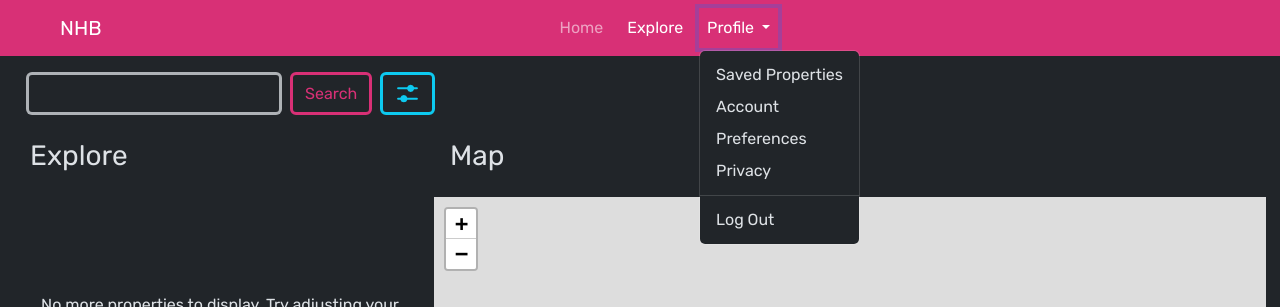
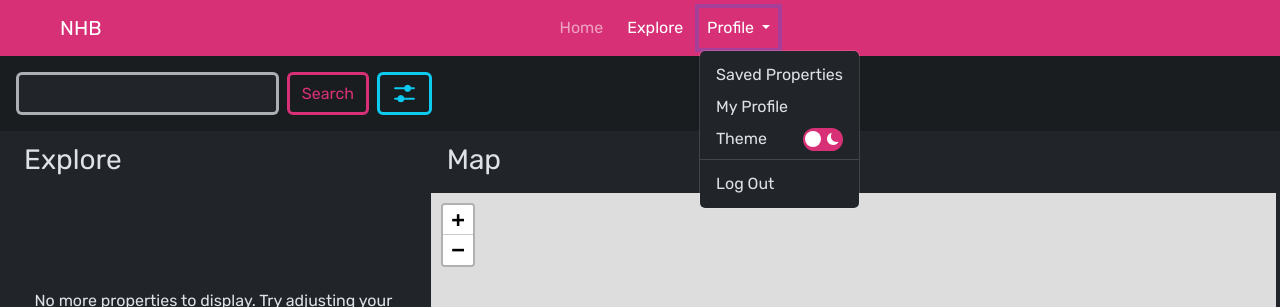
Before and after one commit to Aarongold1869/NiceHouseBro, a Django app: page /explore/ in a window 1280 px wide, after a click on "Profile". Shown: the top 307 px of the page. Run offline with Django 5.2, Linux system fonts and the light colour scheme; a user stored in the database is signed in; data comes from the database, SQL or seed files in the repository; both versions use the stored data as it was after the commit; some libraries are stand-ins or nearby versions.

Commit message:
toggle theme

```diff
--- a/profiles/urls.py
+++ b/profiles/urls.py
@@ -6,4 +6,5 @@ urlpatterns = [
     path('locate/', views.locate_view, name='locate'),
     path('saved/', views.saved_property_list_view, name='saved_property_list'),
     path('toggle-saved/<str:property_id>/', views.toggle_saved, name='toggle_saved_profile'),
+    path('toggle-theme/', views.toggle_theme, name='toggle_theme'),
 ]
--- a/static/css/styles.css
+++ b/static/css/styles.css
@@ -32,3 +32,66 @@ body {
   border-color: var(--love)  !important;
   color: var(--background) !important;
 }
+
+ /* The switch - the box around the slider */
+ .switch {
+  position: relative;
+  display: inline-block;
+  width: 40px;
+  height: 23px;
+}
+
+/* Hide default HTML checkbox */
+.switch input {
+  opacity: 0;
+  width: 0;
+  height: 0;
+}
+
+/* The slider */
+.slider {
+  position: absolute;
+  cursor: pointer;
+  top: 0;
+  left: 0;
+  right: 0;
+  bottom: 0;
+  background-color: var(--love);;
+  -webkit-transition: .4s;
+  transition: .4s;
+}
+
+.slider:before {
+  position: absolute;
+  content: "";
+  height: 16px;
+  width: 16px;
+  left: 2px;
+  bottom: 4px;
+  background-color: white;
+  -webkit-transition: .4s;
+  transition: .4s;
+}
+
+input:checked + .slider {
+  background-color: var(--love);
+}
+
+input:focus + .slider {
+  box-shadow: 0 0 1px var(--love);
+}
+
+input:checked + .slider:before {
+  -webkit-transform: translateX(18px);
+  -ms-transform: translateX(18px);
+  transform: translateX(18px);
+}
+
+/* Rounded sliders */
+.slider.round {
+  border-radius: 20px;
+}
+
+.slider.round:before {
+  border-radius: 50%;
+}
--- a/templates/base.html
+++ b/templates/base.html
@@ -1,5 +1,5 @@
 <!DOCTYPE html>
-<html lang="en">
+<html lang="en" data-bs-theme="{% if not user.is_authenticated %}dark{% else %}{{ request.user.profile_set.first.theme }}{% endif %}">
 <head>
     <meta charset="UTF-8">
     <meta name="viewport" content="width=device-width, initial-scale=1.0, maximum-scale=1.0, user-scalable=no" />
@@ -15,6 +15,9 @@
     <!-- htmx -->
     <script type="text/javascript" src="{% static 'js/htmx.min.js' %}" defer></script>
 
+    <!-- jquery -->
+    <script src="https://ajax.googleapis.com/ajax/libs/jquery/3.7.1/jquery.min.js"></script>
+
     <!-- Leafletjs -->
     <link rel="stylesheet" href="https://unpkg.com/leaflet@1.9.4/dist/leaflet.css" integrity="sha256-p4NxAoJBhIIN+hmNHrzRCf9tD/miZyoHS5obTRR9BMY=" crossorigin="" />
     <script src="https://unpkg.com/leaflet@1.9.4/dist/leaflet.js" integrity="sha256-20nQCchB9co0qIjJZRGuk2/Z9VM+kNiyxNV1lvTlZBo=" crossorigin=""></script>
@@ -25,7 +28,7 @@
     <title>Nice House Bro</title>
 </head>
 
-<body hx-headers='{"X-CSRFToken": "{{ csrf_token }}"}' data-bs-theme="{% if not user.is_authenticated %}dark{% else %}{{ request.user.profile_set.first.theme }}{% endif %}">
+<body hx-headers='{"X-CSRFToken": "{{ csrf_token }}"}' >
 
     {% include 'components/nav.html' %}
 
--- a/templates/components/nav.html
+++ b/templates/components/nav.html
@@ -14,18 +14,11 @@ data-bs-theme="dark"
                 <li class="nav-item me-2">
                     <a class="nav-link {% if request.get_full_path == '/' %}active{% endif %}" aria-current="page" href="/">
                         Home
-                        {% comment %} <svg xmlns="http://www.w3.org/2000/svg" width="20" height="20" fill="currentColor" class="bi bi-house mx-1" viewBox="0 0 16 16">
-                            <path d="M8.707 1.5a1 1 0 0 0-1.414 0L.646 8.146a.5.5 0 0 0 .708.708L2 8.207V13.5A1.5 1.5 0 0 0 3.5 15h9a1.5 1.5 0 0 0 1.5-1.5V8.207l.646.647a.5.5 0 0 0 .708-.708L13 5.793V2.5a.5.5 0 0 0-.5-.5h-1a.5.5 0 0 0-.5.5v1.293zM13 7.207V13.5a.5.5 0 0 1-.5.5h-9a.5.5 0 0 1-.5-.5V7.207l5-5z"/>
-                        </svg> {% endcomment %}
                     </a>
                 </li>
                 <li class="nav-item me-2">
                     <a class="nav-link {% if '/explore/' in request.get_full_path %}active{% endif %}" href="/explore/">
                         Explore
-                        {% comment %} <svg xmlns="http://www.w3.org/2000/svg" width="20" height="20" fill="currentColor" class="bi bi-compass mx-1" viewBox="0 0 16 16">
-                            <path d="M8 16.016a7.5 7.5 0 0 0 1.962-14.74A1 1 0 0 0 9 0H7a1 1 0 0 0-.962 1.276A7.5 7.5 0 0 0 8 16.016m6.5-7.5a6.5 6.5 0 1 1-13 0 6.5 6.5 0 0 1 13 0"/>
-                            <path d="m6.94 7.44 4.95-2.83-2.83 4.95-4.949 2.83 2.828-4.95z"/>
-                         </svg> {% endcomment %}
                     </a>
                 </li>
                 {% if not user.is_authenticated %}
@@ -37,11 +30,25 @@ data-bs-theme="dark"
                     <a class="nav-link dropdown-toggle {% if '/profile/' in request.get_full_path %}active{% endif %}" href="#" role="button" data-bs-toggle="dropdown" aria-expanded="false">
                         Profile
                     </a>
-                    <ul class="dropdown-menu" >
+                    <ul id='nav-dropdown' class="dropdown-menu">
                         <li><a class="dropdown-item" href="{% url 'saved_property_list' %}">Saved Properties</a></li>
-                        <li><a class="dropdown-item" href="#">Account</a></li>
-                        <li><a class="dropdown-item" href="#">Preferences</a></li>
-                        <li><a class="dropdown-item" href="#">Privacy</a></li>
+                        <li><a class="dropdown-item" href="#">My Profile</a></li>
+                        <li>
+                            <div class="mx-3 my-1 d-flex align-items-center justify-content-between">
+                            <p class="m-0">Theme</p>
+                            <label class="switch" data-bs-auto-close="false">
+                                <input id="theme-toggle" type="checkbox">
+                                <span class="slider round d-flex p-1 justify-content-between align-items-center">
+                                    <svg xmlns="http://www.w3.org/2000/svg" width="14" height="14" fill="white" class="bi bi-brightness-high-fill" viewBox="0 0 16 16">
+                                        <path d="M12 8a4 4 0 1 1-8 0 4 4 0 0 1 8 0M8 0a.5.5 0 0 1 .5.5v2a.5.5 0 0 1-1 0v-2A.5.5 0 0 1 8 0m0 13a.5.5 0 0 1 .5.5v2a.5.5 0 0 1-1 0v-2A.5.5 0 0 1 8 13m8-5a.5.5 0 0 1-.5.5h-2a.5.5 0 0 1 0-1h2a.5.5 0 0 1 .5.5M3 8a.5.5 0 0 1-.5.5h-2a.5.5 0 0 1 0-1h2A.5.5 0 0 1 3 8m10.657-5.657a.5.5 0 0 1 0 .707l-1.414 1.415a.5.5 0 1 1-.707-.708l1.414-1.414a.5.5 0 0 1 .707 0m-9.193 9.193a.5.5 0 0 1 0 .707L3.05 13.657a.5.5 0 0 1-.707-.707l1.414-1.414a.5.5 0 0 1 .707 0m9.193 2.121a.5.5 0 0 1-.707 0l-1.414-1.414a.5.5 0 0 1 .707-.707l1.414 1.414a.5.5 0 0 1 0 .707M4.464 4.465a.5.5 0 0 1-.707 0L2.343 3.05a.5.5 0 1 1 .707-.707l1.414 1.414a.5.5 0 0 1 0 .708"/>
+                                    </svg>
+                                    <svg xmlns="http://www.w3.org/2000/svg" width="12" height="12" fill="white" class="bi bi-moon-fill" viewBox="0 0 16 16">
+                                        <path d="M6 .278a.77.77 0 0 1 .08.858 7.2 7.2 0 0 0-.878 3.46c0 4.021 3.278 7.277 7.318 7.277q.792-.001 1.533-.16a.79.79 0 0 1 .81.316.73.73 0 0 1-.031.893A8.35 8.35 0 0 1 8.344 16C3.734 16 0 12.286 0 7.71 0 4.266 2.114 1.312 5.124.06A.75.75 0 0 1 6 .278"/>
+                                    </svg>
+                                </span>
+                            </label>
+                            </div>
+                        </li>
                         <li><hr class="dropdown-divider"></li>
                         <li><a class="dropdown-item" href="/account/logout/">Log Out</a></li>
                     </ul>
@@ -49,10 +56,33 @@ data-bs-theme="dark"
                 {% endif %}
             </ul>
 
-        {% comment %} <form class="d-flex" role="search">
+        <!-- <form class="d-flex" role="search">
             <input class="form-control me-2" type="search" placeholder="Search" aria-label="Search">
             <button class="btn btn-outline-success" type="submit">Search</button>
-        </form> {% endcomment %}
+        </form> -->
         </div>
     </div>
 </nav>
+
+<script>
+
+    function toggleTheme(e) {
+        var theme = document.documentElement.getAttribute('data-bs-theme');
+        var newTheme = theme === 'dark' ? 'light' : 'dark';
+        document.documentElement.setAttribute('data-bs-theme', newTheme);
+        document.cookie = `theme=${newTheme};`;
+        htmx.ajax('GET', '/profile/toggle-theme/', {swap:'none'});
+    }
+
+    const themeToggle = document.getElementById('theme-toggle');
+    themeToggle.addEventListener('change', toggleTheme, false);
+
+    // window.onload = function() {
+    //     var theme = document.cookie['theme'] || 'dark';
+    //     document.documentElement.setAttribute('data-bs-theme', theme);
+    //     if (theme === 'dark') {
+    //         themeToggle.checked = true;
+    //     }
+    // }
+
+</script>
--- a/templates/property/explore.html
+++ b/templates/property/explore.html
@@ -6,7 +6,6 @@
 
     #explore-container {
         height:100vh;
-        padding: 0 10px;
         overflow: hidden;
     }
 
@@ -33,7 +32,8 @@
         border-radius: 15px;
         transform: translateX(0) rotate(0) scale(1);
         transition: transform 400ms ease, box-shadow 300ms ease, border 300ms ease;
-        width: auto;
+        width: 95%;
+        box-shadow: 0 0 4px 2px var(--bs-dark-bg-subtle);
     }
 
     .property-card[data-status="unknown"] {
@@ -121,7 +121,7 @@
 
 <div id='explore-container' class="d-flex flex-column align-items-center position-relative" >
 
-    <div id='current-search' class="d-flex w-100 pt-4 px-3 mb-3">
+    <div id='current-search' class="d-flex w-100 pt-4 pb-3 px-3 m-0 mb-1" style="background-color: var(--bs-dark-bg-subtle)">
         <div class="d-flex col-12 col-lg-4">
             <input id="location-search" type="text" class="form-control me-2" style="border:3px solid var(--bs-secondary-color);" placeholder="{{ search_str }}" >
             <button id="search-button" class="btn love border-3 me-2">Search</button>
@@ -133,9 +133,9 @@
 
     <div class="d-flex justify-content-center w-100 h-100">
 
-        <div id='swiping-component' class="col-12 col-md-8 col-lg-4 overflow-hidden p-1 {% if not user.is_authenticated %}bg-dark{% else %}bg-{{ request.user.profile_set.first.theme }}{% endif %}">
+        <div id='swiping-component' class="col-12 col-md-8 col-lg-4 overflow-hidden p-1 px-2">
 
-            <div class="d-flex align-items-center justify-content-between px-3 pt-1 pb-3">
+            <div class="d-flex align-items-center justify-content-between px-3 pt-1 pb-2">
                 <h3 class="mb-0">Explore</h3>
                 <button
                 id="map-button"
@@ -172,8 +172,8 @@
 
         </div>
 
-        <div id='map-container' class="col-12 col-lg-8 p-1 h-100 {% if not user.is_authenticated %}bg-dark{% else %}bg-{{ request.user.profile_set.first.theme }}{% endif %}" data-visible="false">
-            <div id="map-header" class="d-flex align-items-center justify-content-between px-3 pt-1 pb-3">
+        <div id='map-container' class="col-12 col-lg-8 p-1 h-100" style="background-color: var(--bs-body-bg);" data-visible="false">
+            <div id="map-header" class="d-flex align-items-center justify-content-between px-3 pt-1 pb-2">
                 <h3 class="mb-0">Map</h3>
                 <button
                 id="map-button"
--- a/templates/property/partials/scrolling-card-list.html
+++ b/templates/property/partials/scrolling-card-list.html
@@ -32,9 +32,9 @@ initially -->
     }
 </style>
 
-<div class="container-fluid py-4"  style="background-color: white">
+<div class="container-fluid py-4" style="background-color: var(--bs-secondary-bg)">
     <div class="col-12 py-2">
-        <h2 class="text-center text-dark">Featured Properties in Pensacola, FL</h2>
+        <h2 class="text-center fs-5">Featured Properties in Pensacola, FL</h2>
     </div>
     <div class="col-12 py-2" style="display:flex; justify-content: center;">
         <div class='col-sm-8 py-2' style="display: flex; flex-direction: row; overflow-x: scroll; white-space: nowrap; justify-content: flex-start;" >
```
Also changed, not shown: profiles/views.py (+11 -0 lines), property/functions.py (+14 -9 lines), templates/property/property-detail.html (+5 -5 lines), db.sqlite3.
